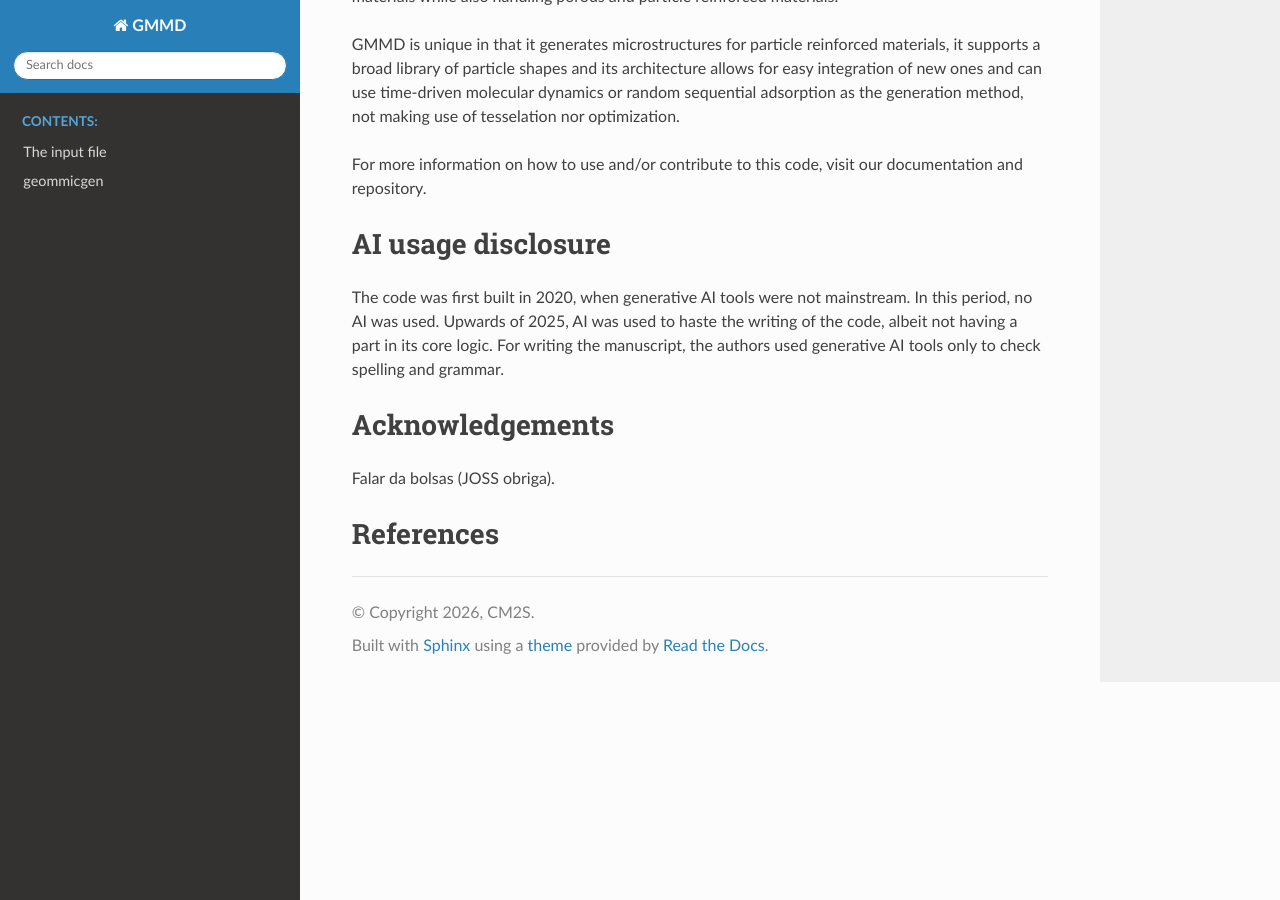
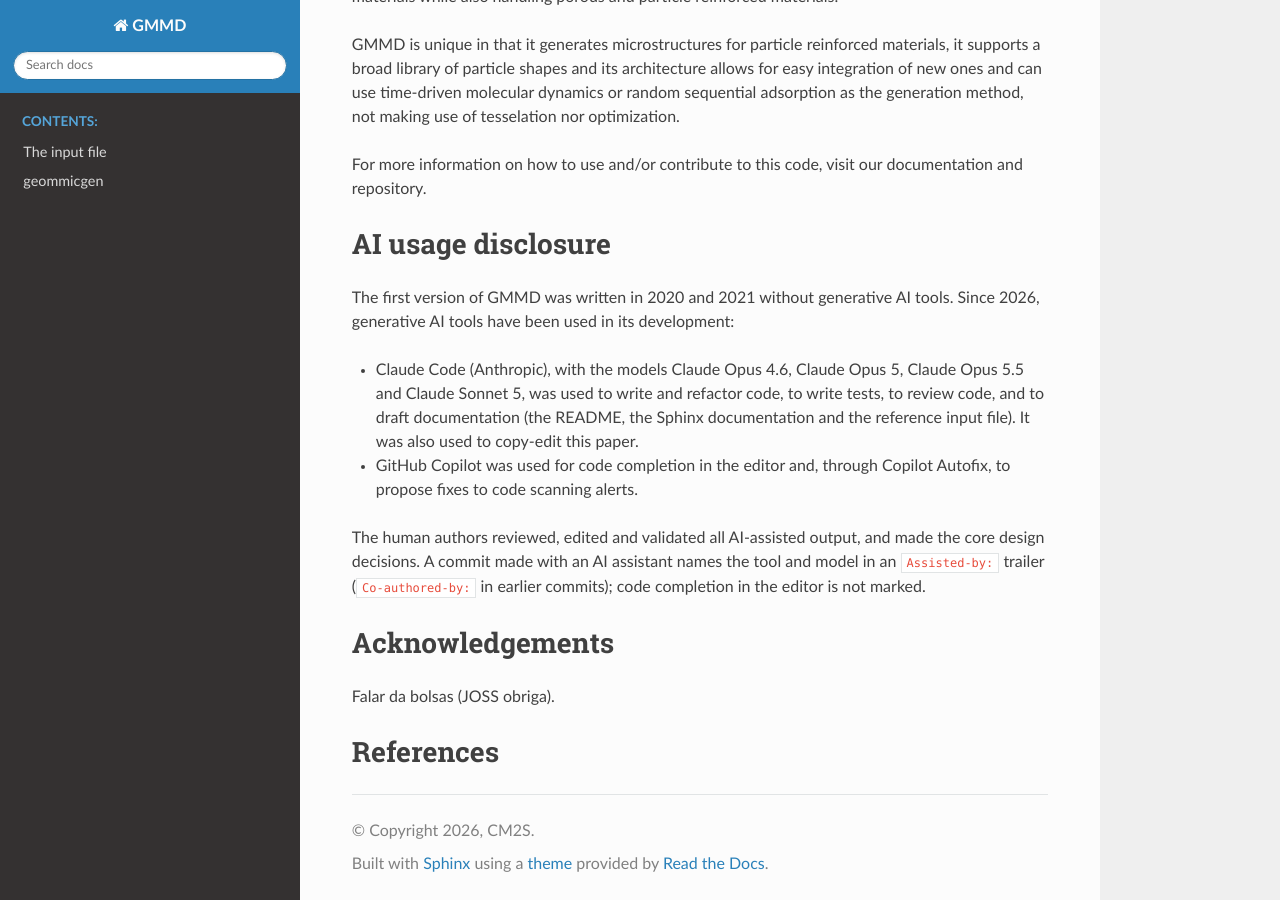
Before and after one commit to CM2S/GMMD, a Sphinx documentation site: the page built from docs/joss_paper/paper.md, in a window 1280 px wide and 900 px high, scrolled down 2196 px. Built offline with Sphinx 7.4.7 and the Read the Docs theme 3.1.0, drawn with Linux system fonts in a browser that asks for light colours; formulas are drawn with MathJax 3.

Commit message:
Disclose the AI tools in the paper as JOSS asks, and say the same in the readme
Assisted-by: Claude:claude-opus-5-5

```diff
--- a/docs/joss_paper/paper.md
+++ b/docs/joss_paper/paper.md
@@ -90,9 +90,14 @@ Incluir imagem de uma microestrutura?
 
 # AI usage disclosure
 
-The code was first built in 2020, when generative AI tools were not mainstream. In this period, no AI was used.
-Upwards of 2025, AI was used to haste the writing of the code, albeit not having a part in its core logic.
-For writing the manuscript, the authors used generative AI tools only to check spelling and grammar.
+The first version of GMMD was written in 2020 and 2021 without generative AI tools.
+Since 2026, generative AI tools have been used in its development:
+
+- Claude Code (Anthropic), with the models Claude Opus 4.6, Claude Opus 5, Claude Opus 5.5 and Claude Sonnet 5, was used to write and refactor code, to write tests, to review code, and to draft documentation (the README, the Sphinx documentation and the reference input file). It was also used to copy-edit this paper.
+- GitHub Copilot was used for code completion in the editor and, through Copilot Autofix, to propose fixes to code scanning alerts.
+
+The human authors reviewed, edited and validated all AI-assisted output, and made the core design decisions.
+A commit made with an AI assistant names the tool and model in an `Assisted-by:` trailer (`Co-authored-by:` in earlier commits); code completion in the editor is not marked.
 
 # Acknowledgements
 
```
